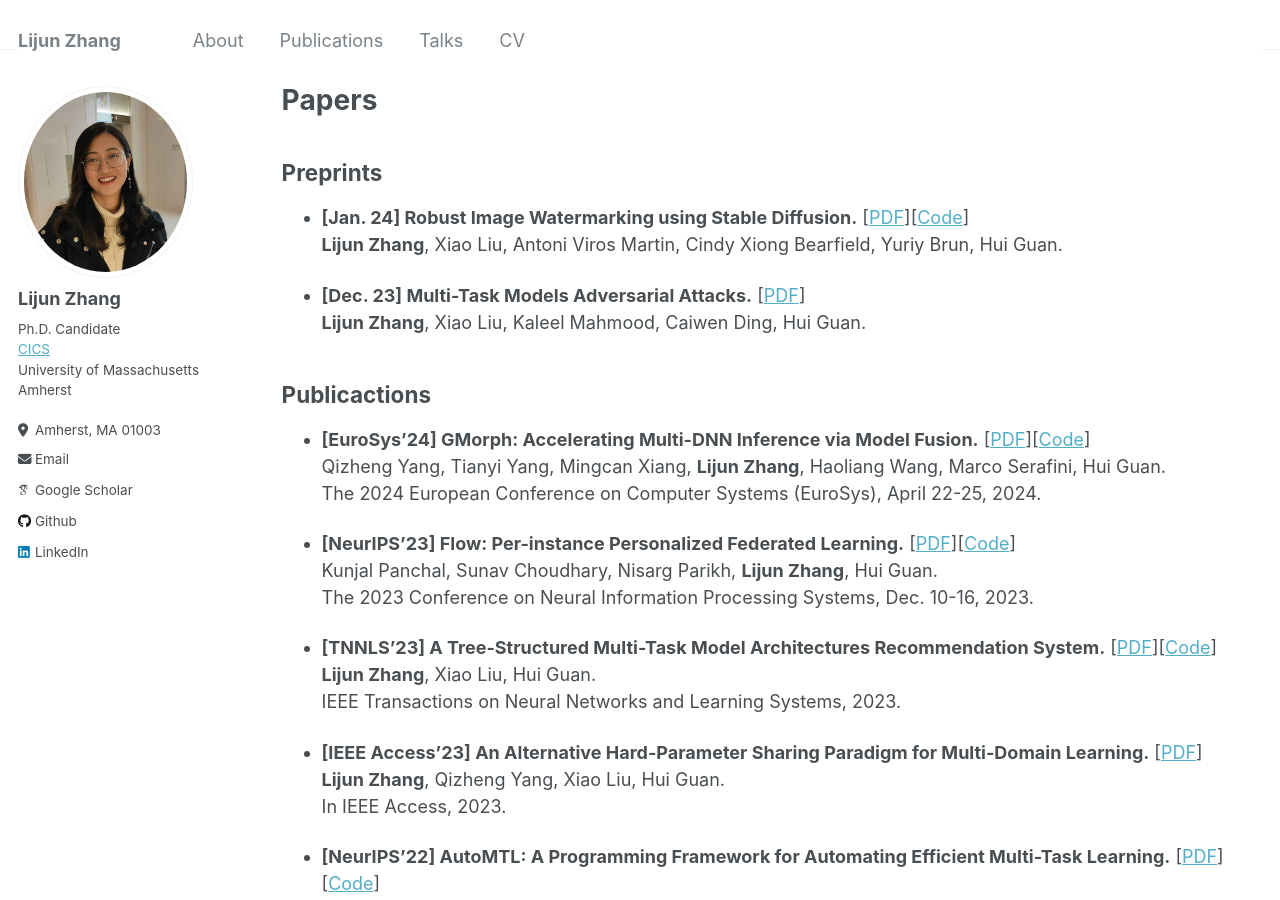
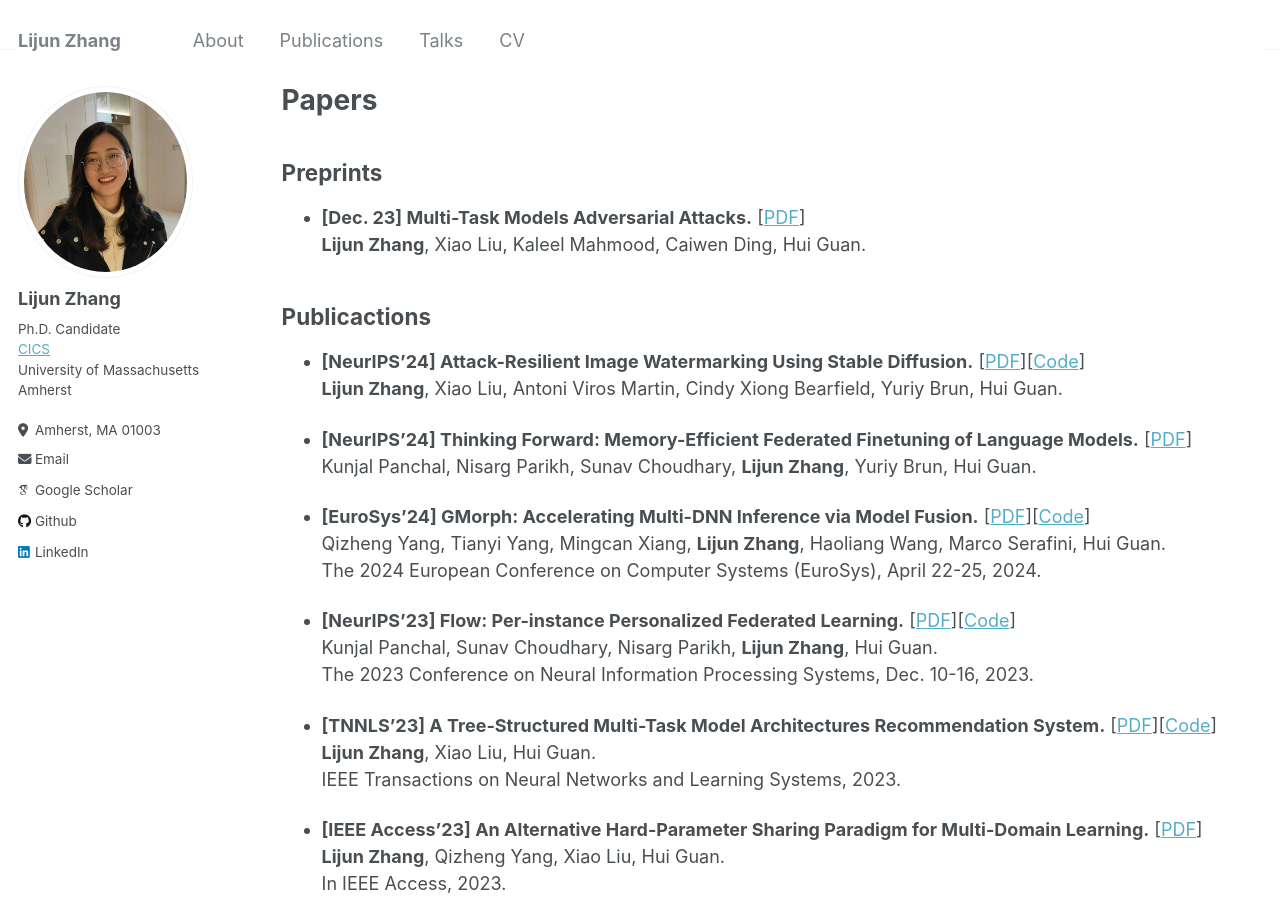
Before and after one commit to zhanglijun95/zhanglijun95.github.io, a Jekyll site: the page built from _pages/publications.md, in a window 1280 px wide and 900 px high. Built offline with Jekyll 4.4.1, drawn with Linux system fonts in a browser that asks for light colours; some web fonts are replaced.

Commit message:
Update publications.md

```diff
--- a/_pages/publications.md
+++ b/_pages/publications.md
@@ -6,13 +6,16 @@ author_profile: true
 ---
 
 ## Preprints
-- **[Jan. 24] Robust Image Watermarking using Stable Diffusion.** [[PDF](https://arxiv.org/pdf/2401.04247v1.pdf)][[Code](https://github.com/zhanglijun95/ZoDiac)]
-<br> **Lijun Zhang**, Xiao Liu, Antoni Viros Martin, Cindy Xiong Bearfield, Yuriy Brun, Hui Guan.
-
 - **[Dec. 23] Multi-Task Models Adversarial Attacks.** [[PDF](https://arxiv.org/pdf/2305.12066v3.pdf)]
 <br> **Lijun Zhang**, Xiao Liu, Kaleel Mahmood, Caiwen Ding, Hui Guan.
 
 ## Publicactions
+- **[NeurIPS'24] Attack-Resilient Image Watermarking Using Stable Diffusion.** [[PDF](https://arxiv.org/pdf/2401.04247v1.pdf)][[Code](https://github.com/zhanglijun95/ZoDiac)]
+<br> **Lijun Zhang**, Xiao Liu, Antoni Viros Martin, Cindy Xiong Bearfield, Yuriy Brun, Hui Guan.
+
+- **[NeurIPS'24] Thinking Forward: Memory-Efficient Federated Finetuning of Language Models.** [[PDF](https://arxiv.org/pdf/2405.15551)]
+<br> Kunjal Panchal, Nisarg Parikh, Sunav Choudhary, **Lijun Zhang**, Yuriy Brun, Hui Guan.
+
 - **[EuroSys'24] GMorph: Accelerating Multi-DNN Inference via Model Fusion.** [[PDF](http://guanh01.github.io/files/2024eurosys-gmorph.pdf)][[Code](https://github.com/qizhengyang98/GMorph/tree/master)]
 <br> Qizheng Yang, Tianyi Yang, Mingcan Xiang, **Lijun Zhang**, Haoliang Wang, Marco Serafini, Hui Guan.
 <br> The 2024 European Conference on Computer Systems (EuroSys), April 22-25, 2024.
```
